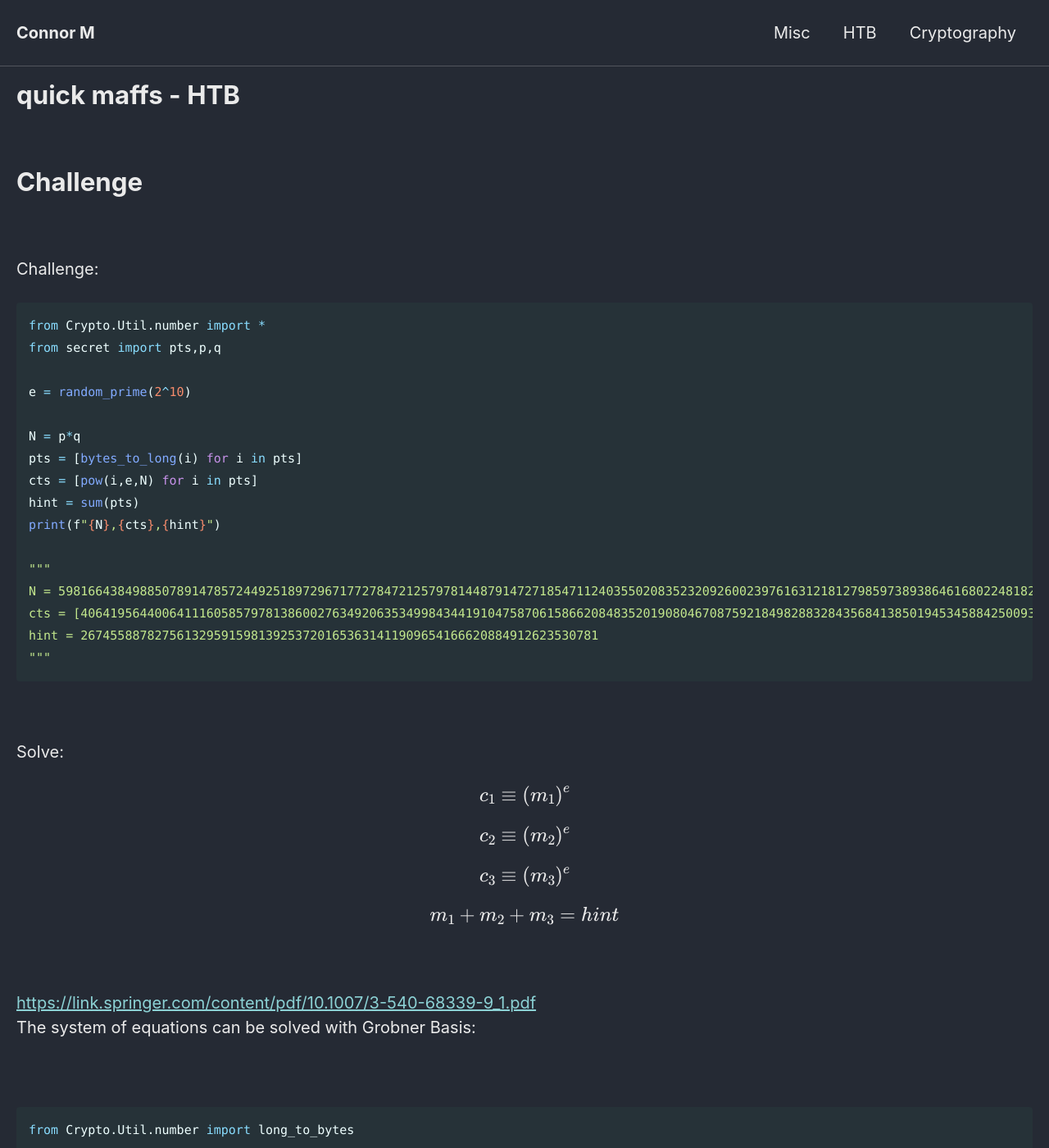
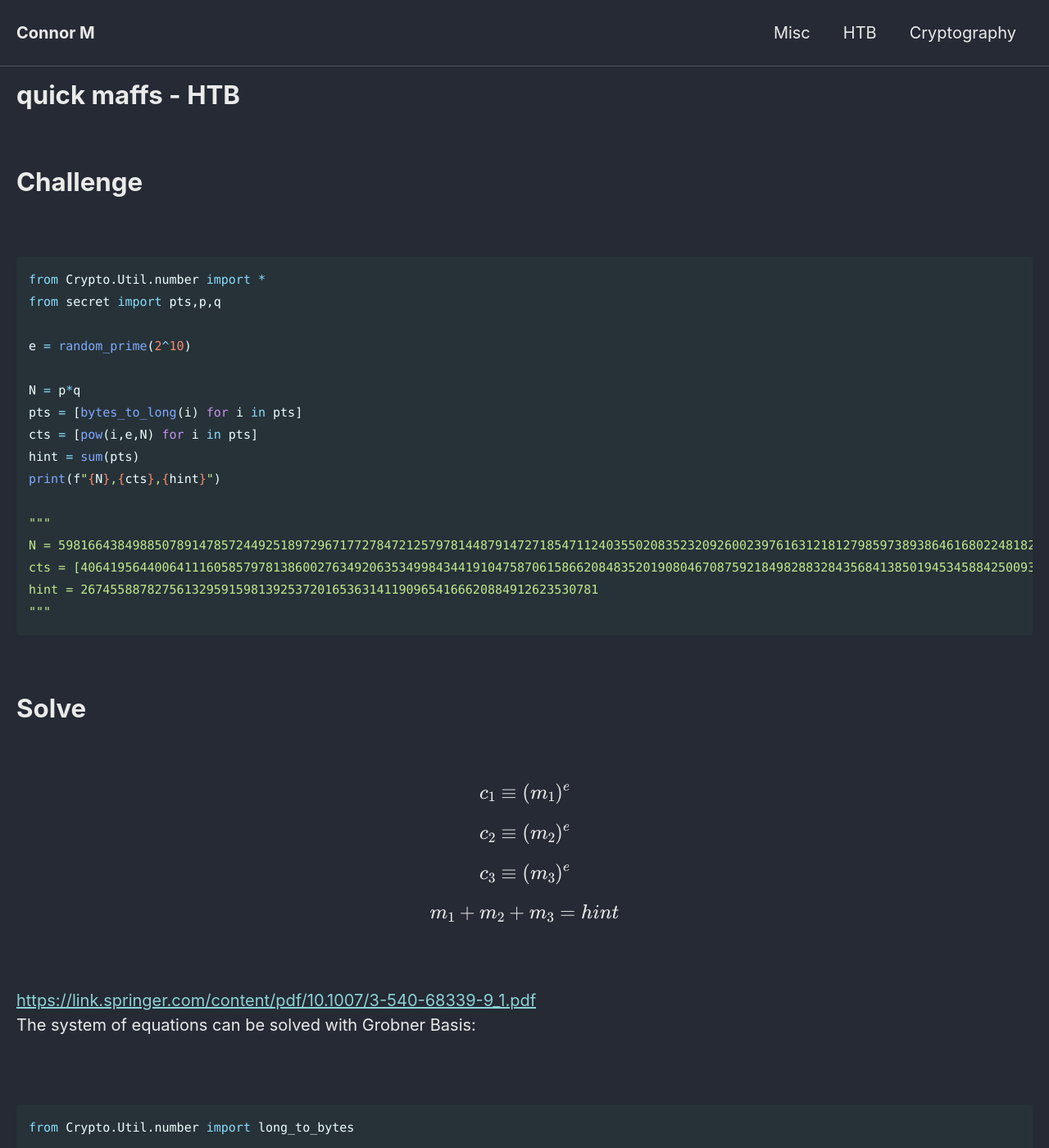
Before and after one commit to Connor-McCartney/Connor-McCartney.github.io, a Jekyll site: the page built from _pages/cryptography/rsa/quick-maffs-HTB.md, in a window 1280 px wide and 1400 px high. Shown: the whole window at 82% size. Built offline with Jekyll 4.4.1, drawn with Linux system fonts in a browser that asks for light colours; cached includes are drawn as plain includes; part of the change alters nothing that is shown.

Commit message:
Update quick-maffs-HTB.md

````diff
--- a/_pages/cryptography/rsa/quick-maffs-HTB.md
+++ b/_pages/cryptography/rsa/quick-maffs-HTB.md
@@ -8,8 +8,6 @@ title: quick maffs - HTB
 # Challenge
 
 <br>
-
-Challenge:
 
 ```python
 from Crypto.Util.number import *
@@ -32,7 +30,9 @@ hint = 2674558878275613295915981392537201653631411909654166620884912623530781
 
 <br>
 
-Solve:
+# Solve
+
+<br>
 
 $$c_1 \equiv (m_1)^e$$
 
````
